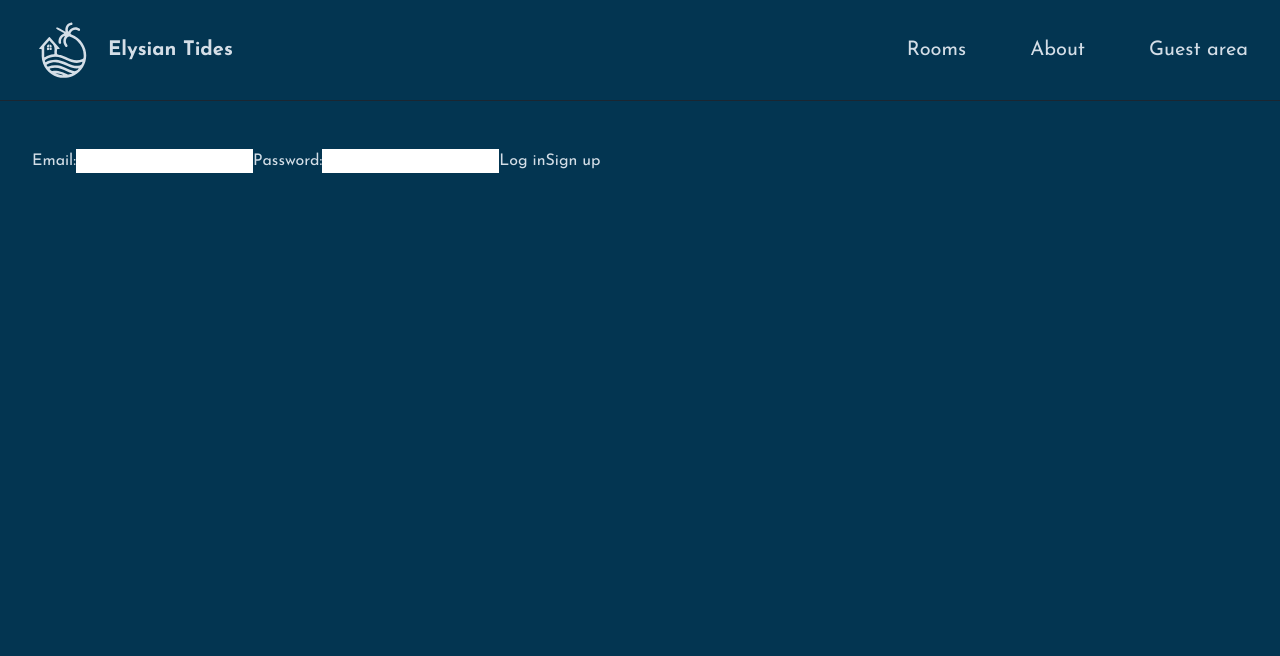
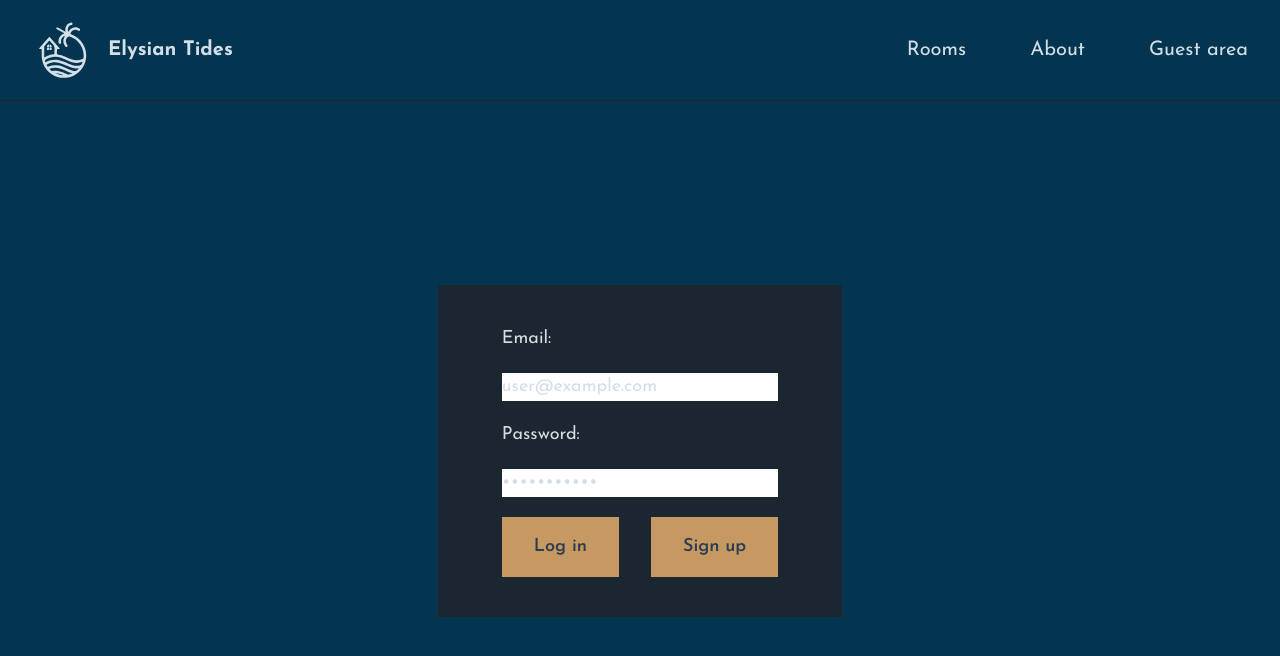
Before and after one commit to lawjingw/the-elysian-tides-website, a Next.js app: page /login in a window 1280 px wide. Shown: the top 656 px of the page. Built offline with nearby package versions, Linux system fonts and the light colour scheme; no server answers.

Commit message:
Refactor authentication actions; move to lib/actions and update login/signup forms

```diff
--- a/app/login/page.tsx
+++ b/app/login/page.tsx
@@ -1,14 +1,48 @@
-import { login, signup } from "./actions";
+import { login, signup } from "@/lib/actions";
+import { Metadata } from "next";
+
+export const metadata: Metadata = {
+  title: "Login",
+};
+
+const DEFAULT_EMAIL = "user@example.com";
+const DEFAULT_PASSWORD = "guest!23456";
 
 export default function LoginPage() {
   return (
-    <form>
-      <label htmlFor="email">Email:</label>
-      <input id="email" name="email" type="email" required />
-      <label htmlFor="password">Password:</label>
-      <input id="password" name="password" type="password" required />
-      <button formAction={login}>Log in</button>
-      <button formAction={signup}>Sign up</button>
-    </form>
+    <div className="mx-auto flex h-full flex-col items-center justify-center">
+      <form className="max-auto flex flex-col gap-5 bg-primary-900 px-16 py-10 text-lg">
+        <label htmlFor="email">Email:</label>
+        <input
+          id="email"
+          name="email"
+          type="email"
+          defaultValue={DEFAULT_EMAIL}
+          required
+        />
+        <label htmlFor="password">Password:</label>
+        <input
+          id="password"
+          name="password"
+          type="password"
+          defaultValue={DEFAULT_PASSWORD}
+          required
+        />
+        <div className="space-x-8">
+          <button
+            formAction={login}
+            className="bg-accent-500 px-8 py-4 font-semibold text-primary-800 transition-all hover:bg-accent-600 disabled:cursor-not-allowed disabled:bg-gray-500 disabled:text-gray-300"
+          >
+            Log in
+          </button>
+          <button
+            formAction={signup}
+            className="bg-accent-500 px-8 py-4 font-semibold text-primary-800 transition-all hover:bg-accent-600 disabled:cursor-not-allowed disabled:bg-gray-500 disabled:text-gray-300"
+          >
+            Sign up
+          </button>
+        </div>
+      </form>
+    </div>
   );
 }
--- a/components/signout-button.tsx
+++ b/components/signout-button.tsx
@@ -1,11 +1,14 @@
+import { signOut } from "@/lib/actions";
 import { LogOut } from "lucide-react";
 
 function SignOutButton() {
   return (
-    <button className="flex w-full items-center gap-4 px-5 py-3 font-semibold text-primary-200 transition-colors hover:bg-primary-900 hover:text-primary-100">
-      <LogOut className="h-5 w-5 text-primary-600" />
-      <span>Sign out</span>
-    </button>
+    <form action={signOut}>
+      <button className="flex w-full items-center gap-4 px-5 py-3 font-semibold text-primary-200 transition-colors hover:bg-primary-900 hover:text-primary-100">
+        <LogOut className="h-5 w-5 text-primary-600" />
+        <span>Sign out</span>
+      </button>
+    </form>
   );
 }
 
--- a/app/login/actions.ts
+++ b/lib/actions.ts
@@ -43,3 +43,13 @@ export async function signup(formData: FormData) {
   revalidatePath("/", "layout");
   redirect("/");
 }
+
+export async function signOut() {
+  const supabase = createClient();
+
+  const { error } = await supabase.auth.signOut();
+  if (error) throw new Error(error.message);
+
+  revalidatePath("/", "layout");
+  redirect("/");
+}
```
